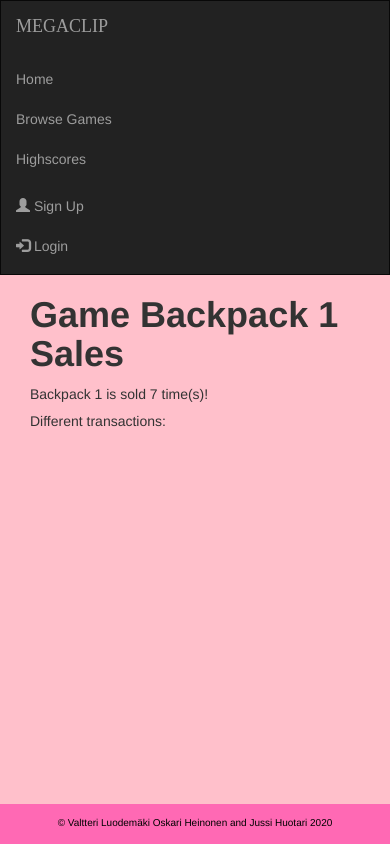
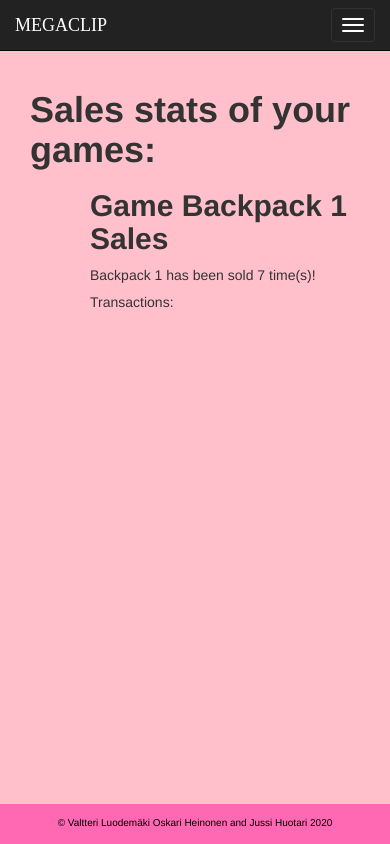
Before and after one commit to oheinonen/wsd2019_project, a Django app: a page that uses templates/base.html in a window 390 px wide. Run offline with Django 3.2, Linux system fonts and the light colour scheme; data comes from the database, SQL or seed files in the repository; some libraries are stand-ins or nearby versions.

Commit message:
all the changes of look_and_feel_4 in one commit

```diff
--- a/gamestore/static/gamestore/style.css
+++ b/gamestore/static/gamestore/style.css
@@ -1,5 +1,9 @@
 body {
     background: pink ;
+    display: flex;
+    flex-direction: column;
+    position: relative;
+    min-height: 100vh;
 }
 
 .navbar {
@@ -11,8 +15,10 @@
 }
 
 .cont-1 {
-    padding-left: 30px;
-    padding-bottom: 40px;  /*keeps the text from going behind the footer*/
+    height: 100%;
+    padding-left: 30px;  /*keeps the text from going behind the footer*/
+    padding-bottom: 40px;
+    padding-top: 70px;
 }
 
 #iframe {
@@ -20,16 +26,25 @@
 }
 
 #navBarSearchForm input {
-  position: relative;
+  position: center;
   width: 200px;
-  height: 50px;
+  height: 26px;
 }
+
+#navBarSearchForm {
+  position: center;
+  width: 200px;
+  padding-top: 13px;
+  padding-bottom: 13px;
+}
+
+
 #navBarSearchForm input:focus {
     outline: none !important;
     border:1px solid pink;
 }
 .footer {          /*keeps the footer at the bottom */
-  position: fixed;
+  position: absolute;
   left: 0;
   bottom: 0;
   height: 40px;
@@ -37,6 +52,7 @@
   background-color: hotpink;
   color: black;
   text-align: center;
+  margin-top: auto;
 }
 
 .footer-text{
@@ -55,3 +71,41 @@
     padding-left: 60px;
     padding-bottom: 40px;  /*keeps the text from going behind the footer*/
 }
+
+
+@media (max-width: 991px) {
+  .navbar-header {
+      float: none;
+  }
+  .navbar-left,.navbar-right {
+      float: none !important;
+  }
+  .navbar-toggle {
+      display: block;
+  }
+  .navbar-collapse {
+      border-top: 1px solid transparent;
+      box-shadow: inset 0 1px 0 rgba(255,255,255,0.1);
+  }
+  .navbar-fixed-top {
+      top: 0;
+      border-width: 0 0 1px;
+  }
+  .navbar-collapse.collapse {
+      display: none!important;
+  }
+  .navbar-nav {
+      float: none!important;
+      margin-top: 7.5px;
+  }
+  .navbar-nav>li {
+      float: none;
+  }
+  .navbar-nav>li>a {
+      padding-top: 10px;
+      padding-bottom: 10px;
+  }
+  .collapse.in{
+      display:block !important;
+  }
+}
--- a/gamestore/templates/gamestore/game_form.html
+++ b/gamestore/templates/gamestore/game_form.html
@@ -4,11 +4,13 @@
 
 {% block content %}
 
-<h2>Fill in game information</h2>
+<h1><strong>Fill in game information</strong></h1>
+<div class="cont-2">
 <form method="post">
     {% csrf_token %}
     {{ form }}
     <input type="submit" value="Release!">
 </form>
+</div>
 
 {% endblock %}
--- a/gamestore/templates/gamestore/user_stats.html
+++ b/gamestore/templates/gamestore/user_stats.html
@@ -3,12 +3,16 @@
 
 {% block content%}
 
+<h1><strong>Sales stats of your games:</strong></h1>
+
+<div class="cont-2">
+
   {% for game in games %}
 
-    <h1><strong>Game {{ game.name }} Sales</strong></h1>
-    <p>{{game.name}} is sold {{ game.sales }} time(s)!</p>
+    <h2><strong>Game {{ game.name }} Sales</strong></h2>
+    <p>{{game.name}} has been sold {{ game.sales }} time(s)!</p>
 
-    <h5>Different transactions: </h5>
+    <h5>Transactions: </h5>
     <ul>
 
     {% for transaction in transactions %}
@@ -20,4 +24,6 @@
     </ul>
   {% endfor %}
 
+  </div>
+
 {% endblock content%}
--- a/templates/base.html
+++ b/templates/base.html
@@ -18,11 +18,19 @@
 </head>
 
 <body>
-  <nav class="navbar navbar-inverse">
+  <nav class="navbar navbar-inverse navbar-fixed-top">
     <div class="container-fluid">
       <div class="navbar-header">
+        <button type="button" class="navbar-toggle" data-toggle="collapse" data-target="#topNavBar">
+            <span class="icon-bar"></span>
+            <span class="icon-bar"></span>
+            <span class="icon-bar"></span>
+        </button>
         <a class="navbar-brand" href="{% url 'home' %}">MEGACLIP</a>
       </div>
+      <div class="collapse navbar-collapse" id="topNavBar">
+
+
       <ul class="nav navbar-nav">
         <li class="nav-item {{ home_page }}"><a href="{% url 'home' %}">Home</a></li>
         <li class= "nav-item {{ browse_page }}"><a href="{% url 'browse_games'%}">Browse Games</a></li>
@@ -31,11 +39,6 @@
           {% if user.usertype == "['dev']" %}
           <li class= "nav-item {{ add_game_page }}"><a href="{% url 'game-add' %}">Add new game</a></li>
           <li class= "nav-item {{ sales_stats_page }}"><a href="{% url 'user-stats' user.username %}">View Sales Stats</a></li>
-          {% endif %}
-        {% endif %}
-      </ul>
-      <ul class="nav navbar-nav navbar-right">
-        {% if user.is_authenticated %}
           <li>
             <form action="{% url 'search' %}" method="get" id="navBarSearchForm">
               <div class="active-pink-3 active-pink-4 mb-4">
@@ -43,12 +46,19 @@
               </div>
             </form>
           </li>
+          {% endif %}
+        {% endif %}
+      </ul>
+      <ul class="nav navbar-nav navbar-right">
+        {% if user.is_authenticated %}
+
           <li><a href="{% url 'logout' %}"><span class="glyphicon glyphicon-log-out"></span> Logout</a></li>
         {% else %}
           <li class= "nav-item {{ signup_page }}"><a href="{% url 'signup' %}"><span class="glyphicon glyphicon-user"></span> Sign Up</a></li>
           <li><a href="{% url 'login' %}"><span class="glyphicon glyphicon-log-in"></span> Login</a></li>
         {% endif %}
       </ul>
+    </div>
     </div>
   </nav>
   <main>
--- a/templates/home.html
+++ b/templates/home.html
@@ -6,7 +6,7 @@
 {% block content %}
 {% if user.is_authenticated %}
 
-<h1><strong>Hi! {{user.username}} </strong></h1>
+<h1><strong>Hi, {{user.username}}!</strong></h1>
 <div class="cont-2">
 
 
```
